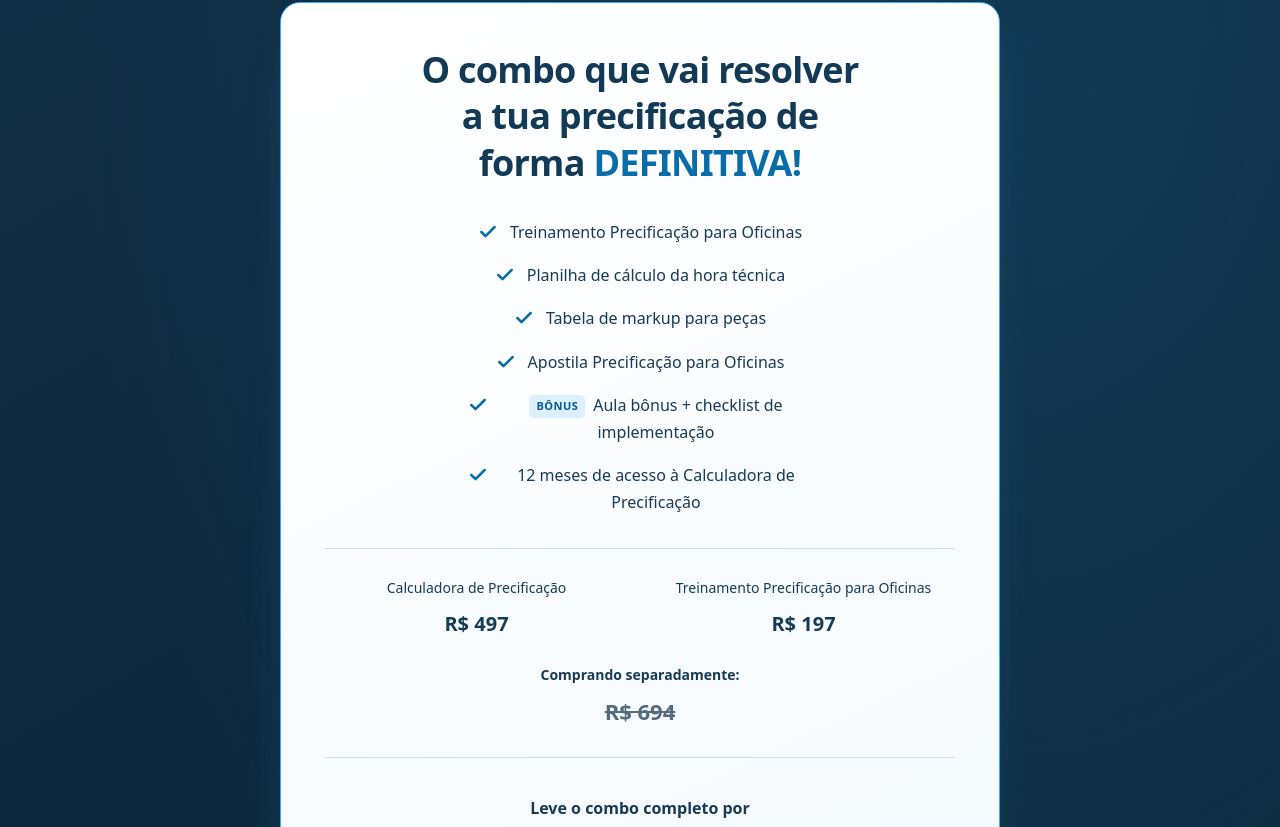
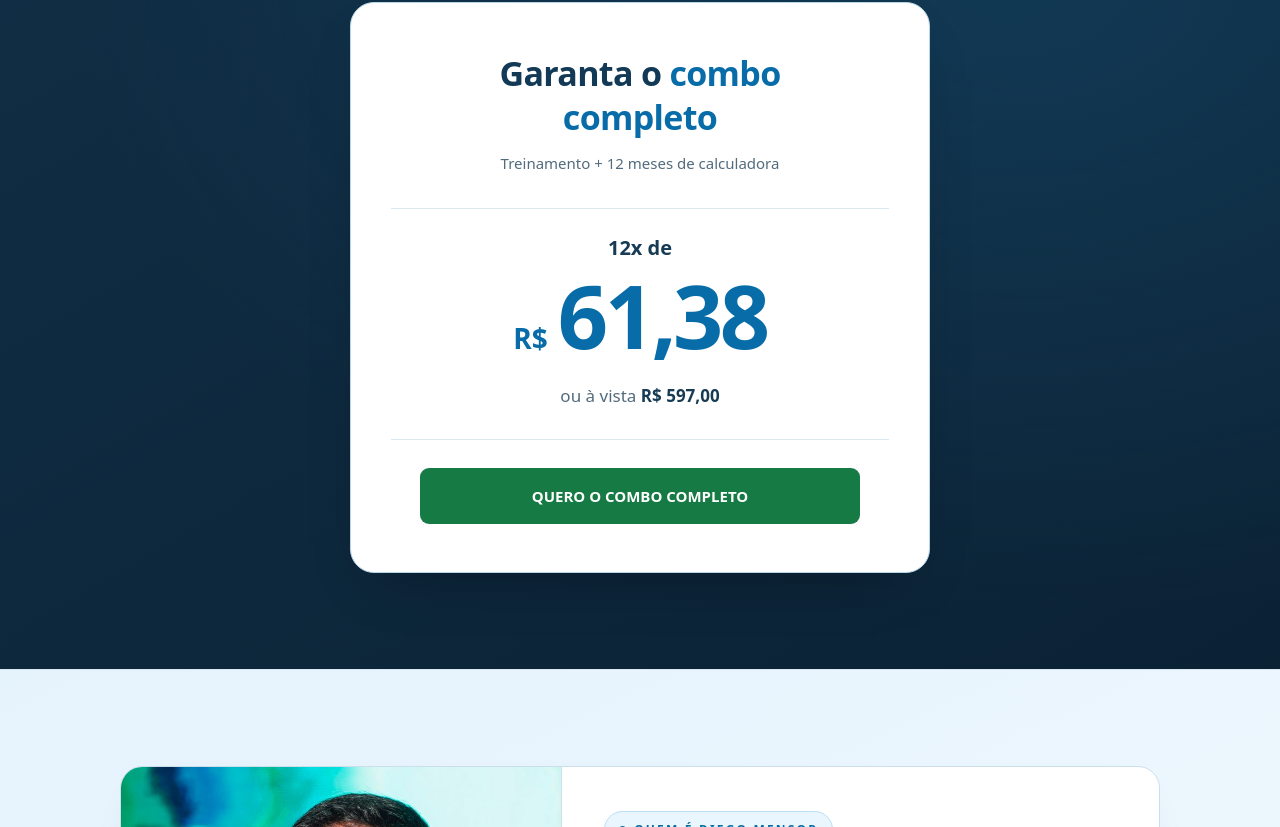
Before and after one commit to cezarhlima1/diegomensor, a Next.js app: page /mobile-preview-qa in a window 1280 px wide. Shown: the part 9773-10600 px from the top of the page. Built offline with nearby package versions, Linux system fonts and the light colour scheme.

Commit message:
ajustes finais

```diff
--- a/app/precificaçãoparaoficinas/_components/ComboContent.tsx
+++ b/app/precificaçãoparaoficinas/_components/ComboContent.tsx
@@ -134,27 +134,17 @@ export default function ComboContent() {
       <section id="combo-offer" aria-labelledby="combo-price" data-tone="dark">
         <div className="wrap">
           <div className={styles.priceCard}>
-            <h2 id="combo-price">O combo que vai resolver a tua precificação de forma <span>DEFINITIVA!</span></h2>
-            <ul className={styles.recap}>{materials.map(item => <li key={item.summary}><Check className={styles.check} /><span>{item.bonus && <strong className={styles.recapBonus}>BÔNUS</strong>}{item.summary}</span></li>)}</ul>
-            <div className={styles.anchorPrices}>
-              <div><span>Calculadora de Precificação</span><b>R$ 497</b></div>
-              <div><span>Treinamento Precificação para Oficinas</span><b>R$ 197</b></div>
-              <div><span>Comprando separadamente:</span><s>R$ 694</s></div>
-            </div>
+            <h2 id="combo-price">Garanta o <span>combo completo</span></h2>
+            <p className={styles.offerDescription}>Treinamento + 12 meses de calculadora</p>
             <div className={styles.paymentOffer}>
-              <p className={styles.priceLead}>Leve o combo completo por</p>
               <div className={styles.price} aria-label="12 parcelas de 61 reais e 38 centavos">
                 <span className={styles.installments}>12x de</span>
                 <span className={styles.priceAmount}><span className={styles.currency}>R$</span>61,38</span>
               </div>
               <p className={styles.cashPrice}>ou à vista <strong>R$ 597,00</strong></p>
-              <p className={styles.saving}>Economize R$ 97 pagando à vista</p>
-              <p className={styles.installmentTotal}>Total parcelado: R$ 736,56</p>
             </div>
             <Action purchase>QUERO O COMBO COMPLETO</Action>
             {!COMBO_CHECKOUT_URL && <p className={styles.checkoutNote}>Fale com a equipe pelo WhatsApp para adquirir o combo.</p>}
-            <p className={styles.offerSupport}>Você aprende a ajustar a precificação uma vez e fica com a ferramenta para aplicar nos orçamentos da tua oficina pelos próximos 12 meses.</p>
-            <p className={styles.priceClosing}>Isso aqui é <strong>RESOLVER</strong> de uma vez por todas, aquilo que te <strong>TIRA dinheiro</strong> todos os meses.</p>
           </div>
         </div>
       </section>
--- a/app/precificaçãoparaoficinas/_components/combo.module.css
+++ b/app/precificaçãoparaoficinas/_components/combo.module.css
@@ -12,12 +12,12 @@
 .showcaseScreen img { display: block; width: 100%; height: 100%; object-fit: contain; }
 .showcaseSlide > span { display: block; padding: 14px 6px 6px; color: #173b54; font-size: 14px; line-height: 1.5; font-weight: 600; }
 .showcaseSlide:focus-visible { outline: 3px solid #076ca7; outline-offset: 4px; }
-.benefits, .recap { list-style: none; padding: 0; }
+.benefits { list-style: none; padding: 0; }
 .benefits { display: grid; gap: 18px; max-width: 660px; margin: 0 auto; }
-.benefits li, .recap li { display: flex; align-items: flex-start; gap: 12px; font-size: 16px; line-height: 1.7; }
+.benefits li { display: flex; align-items: flex-start; gap: 12px; font-size: 16px; line-height: 1.7; }
 .benefits li { justify-content: center; font-weight: 600; }
 .check { flex: 0 0 20px; width: 20px; height: 20px; margin-top: 3px; }
-.benefits .check, .recap .check { color: #076ca7; }
+.benefits .check { color: #076ca7; }
 .action { display: flex; justify-content: center; margin-top: 40px; text-align: center; }
 .button { display: inline-flex; align-items: center; justify-content: center; gap: 12px; max-width: 100%; min-height: 48px; padding: 14px 24px; border-radius: 9px; background: #157a43; color: #fff; font-weight: 700; font-size: 15px; line-height: 1.6; text-decoration: none; }
 .button:hover { background: #106336; }
@@ -87,32 +87,20 @@
 .materialCopy { margin-top: 20px; padding: 24px; border: 1px solid #cbdfea; border-radius: 12px; background: #ffffffb3; }
 .materialCopy h3 { font-size: 23px; font-weight: 650; line-height: 1.4; }
 .materialCopy p { margin-top: 18px; font-size: 16px; line-height: 1.8; }
-.priceCard { --combo-heading: #123955; --combo-body: #526b7d; --combo-accent: #076ca7; --color-line: #cbdfea; max-width: 720px; margin: 0 auto; padding: 44px; border: 1px solid #39adf3; border-radius: 20px; background: linear-gradient(155deg, #fff, #f1f8fd); box-shadow: 0 18px 50px -24px #39adf355; color: #173b54; text-align: center; }
-.priceCard h2 { max-width: 22ch; margin-inline: auto; font-size: clamp(27px, 3.3vw, 36px); font-weight: 700; line-height: 1.3; color: #173b54; }
+.priceCard { --combo-heading: #123955; --combo-body: #526b7d; --combo-accent: #076ca7; --color-line: #cbdfea; max-width: 580px; margin: 0 auto; padding: 48px 40px; border: 1px solid #b8d6e9; border-radius: 24px; background: #fff; box-shadow: 0 24px 60px -32px #0006; color: #173b54; text-align: center; }
+.priceCard h2 { margin: 0 auto; max-width: 20ch; font-size: clamp(27px, 3.3vw, 34px); font-weight: 700; line-height: 1.3; }
 .priceCard h2 span { color: #076ca7; }
-.recap { display: grid; gap: 16px; max-width: 520px; margin: 32px auto 0; text-align: center; }
-.recap li { display: flex; justify-content: center; align-items: flex-start; }
-.recap li > span { min-width: 0; max-width: 34ch; }
-.anchorPrices { display: grid; grid-template-columns: repeat(2, minmax(0, 1fr)); gap: 24px; margin: 32px 0; padding-block: 28px; border-block: 1px solid #cbdfea; text-align: center; }
-.anchorPrices > div { display: flex; flex-direction: column; align-items: center; justify-content: space-between; gap: 8px; font-size: 14px; line-height: 1.6; }
-.anchorPrices b { font-size: 20px; color: #173b54; }
-.anchorPrices > div:last-child { grid-column: 1 / -1; justify-content: center; font-weight: 600; }
-.anchorPrices s { color: #526b7d; font-size: 22px; }
-.priceCard p { color: #526b7d; font-size: 16px; line-height: 1.8; }
-.paymentOffer { padding-block: 4px; }
-.priceCard .priceLead { font-weight: 600; color: #173b54; }
-.price { display: flex; align-items: baseline; justify-content: center; flex-wrap: wrap; gap: 8px 12px; margin-top: 16px; font-weight: 900; color: #076ca7; line-height: 1.1; }
-.installments { font-size: clamp(22px, 4vw, 32px); font-weight: 600; white-space: nowrap; }
-.priceAmount { display: inline-flex; align-items: baseline; gap: 6px; font-size: clamp(48px, 11vw, 84px); letter-spacing: -.04em; white-space: nowrap; }
-.currency { font-size: clamp(22px, 4vw, 32px); font-weight: 700; letter-spacing: 0; }
-.priceCard .cashPrice { margin-top: 18px; font-size: 19px; color: #173b54; }
-.cashPrice strong { white-space: nowrap; }
-.priceCard .saving { display: inline-block; margin: 16px auto 0; padding: 6px 12px; border-radius: 20px; background: #e1f3e9; color: #106336; font-size: 13px; font-weight: 600; }
-.priceCard .installmentTotal { margin-top: 12px; font-size: 12px; color: #526b7d; }
+.priceCard p { color: #526b7d; font-size: 16px; line-height: 1.7; }
+.priceCard .offerDescription { margin-top: 12px; font-size: 15px; }
+.paymentOffer { margin-top: 32px; padding-block: 28px; border-block: 1px solid #dce8f0; }
+.price { display: flex; flex-direction: column; align-items: center; gap: 8px; color: #076ca7; font-weight: 900; line-height: 1.1; }
+.installments { color: #173b54; font-size: 20px; font-weight: 600; }
+.priceAmount { display: inline-flex; align-items: baseline; gap: 10px; font-size: clamp(64px, 15vw, 88px); letter-spacing: -.04em; white-space: nowrap; }
+.currency { font-size: 28px; font-weight: 600; letter-spacing: 0; }
+.priceCard .cashPrice { margin-top: 18px; font-size: 17px; }
+.cashPrice strong { color: #173b54; white-space: nowrap; }
 .priceCard .action { margin-top: 28px; }
-.priceCard .button { width: 100%; max-width: 480px; min-height: 56px; }
-.priceCard .offerSupport { max-width: 46ch; margin: 28px auto 0; padding-top: 24px; border-top: 1px solid #cbdfea; font-size: 15px; }
-.priceCard .priceClosing { max-width: 44ch; margin: 20px auto 0; font-size: 15px; }
+.priceCard .button { width: 100%; max-width: 440px; min-height: 56px; }
 .checkoutNote { margin-top: 18px; font-size: 13px !important; }
 .faq { display: grid; gap: 16px; max-width: 840px; margin: 48px auto 0; }
 .faq details { min-width: 0; border: 1px solid var(--color-line); border-radius: 12px; background: #fff; }
@@ -169,10 +157,11 @@
   .materialCopy { margin-top: 16px; padding: 24px 20px; }
   .materialCopy h3 { font-size: 21px; line-height: 1.4; }
   .materialCopy p { margin-top: 12px; line-height: 1.75; }
-  .priceCard { padding: 36px 22px; border-radius: 16px; }
-  .recap { gap: 18px; }
-  .recap li { gap: 8px; font-size: 15px; line-height: 1.75; }
-  .anchorPrices { column-gap: 16px; }
+  .priceCard { padding: 32px 24px; border-radius: 20px; }
+  .paymentOffer { margin-top: 24px; padding-block: 24px; }
+
+
+
   .priceCard .action .button { width: 100%; }
   .faq { margin-top: 40px; }
   .faq summary { padding: 22px 20px; font-size: 16px; gap: 16px; line-height: 1.65; }
@@ -194,7 +183,7 @@
   .profiles { column-gap: 16px; }
   .profiles h3 { font-size: 17px; }
   .priceCard { padding: 28px 18px; }
-  .price { gap: 8px; }
+
 }
 
 .bonusMaterial {
@@ -210,7 +199,7 @@
 .bonusMaterial .materialImage { border-color: #36566d; background: #fff; }
 .bonusMaterial .materialCopy { padding: 4px 0 0; border: 0; background: transparent; }
 .bonusMaterial .materialCopy p { color: #c1d5e5; }
-.recapBonus { display: inline-block; margin-right: 8px; padding: 2px 7px; border-radius: 5px; background: #dceffc; color: #075b91; font-size: 11px; font-weight: 700; vertical-align: middle; letter-spacing: .04em; }
+
 @media (max-width: 767px) {
   .bonusMaterial { padding: 20px 16px; }
   .bonusBadge { font-size: 10px; padding: 8px 10px; }
```
